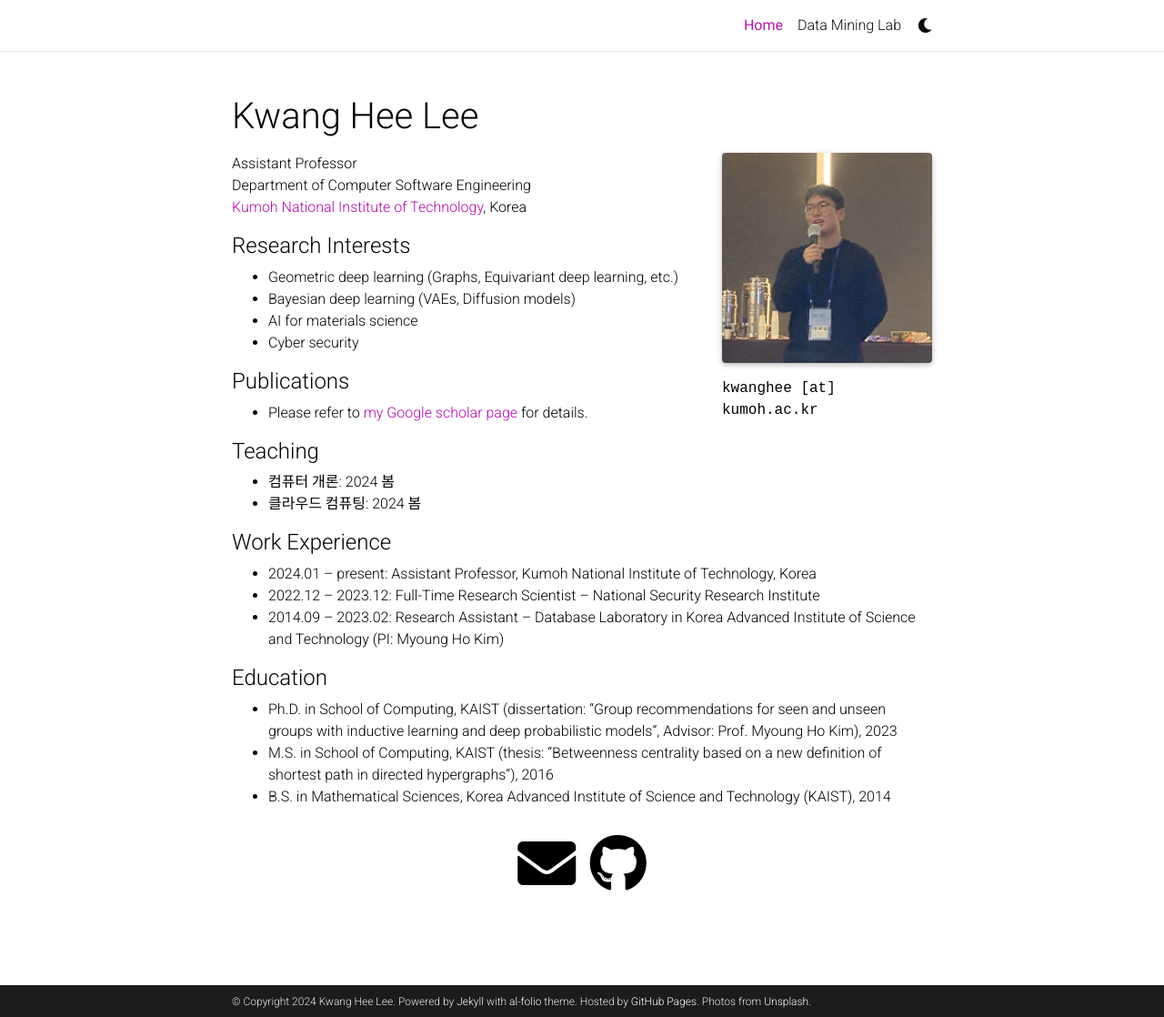
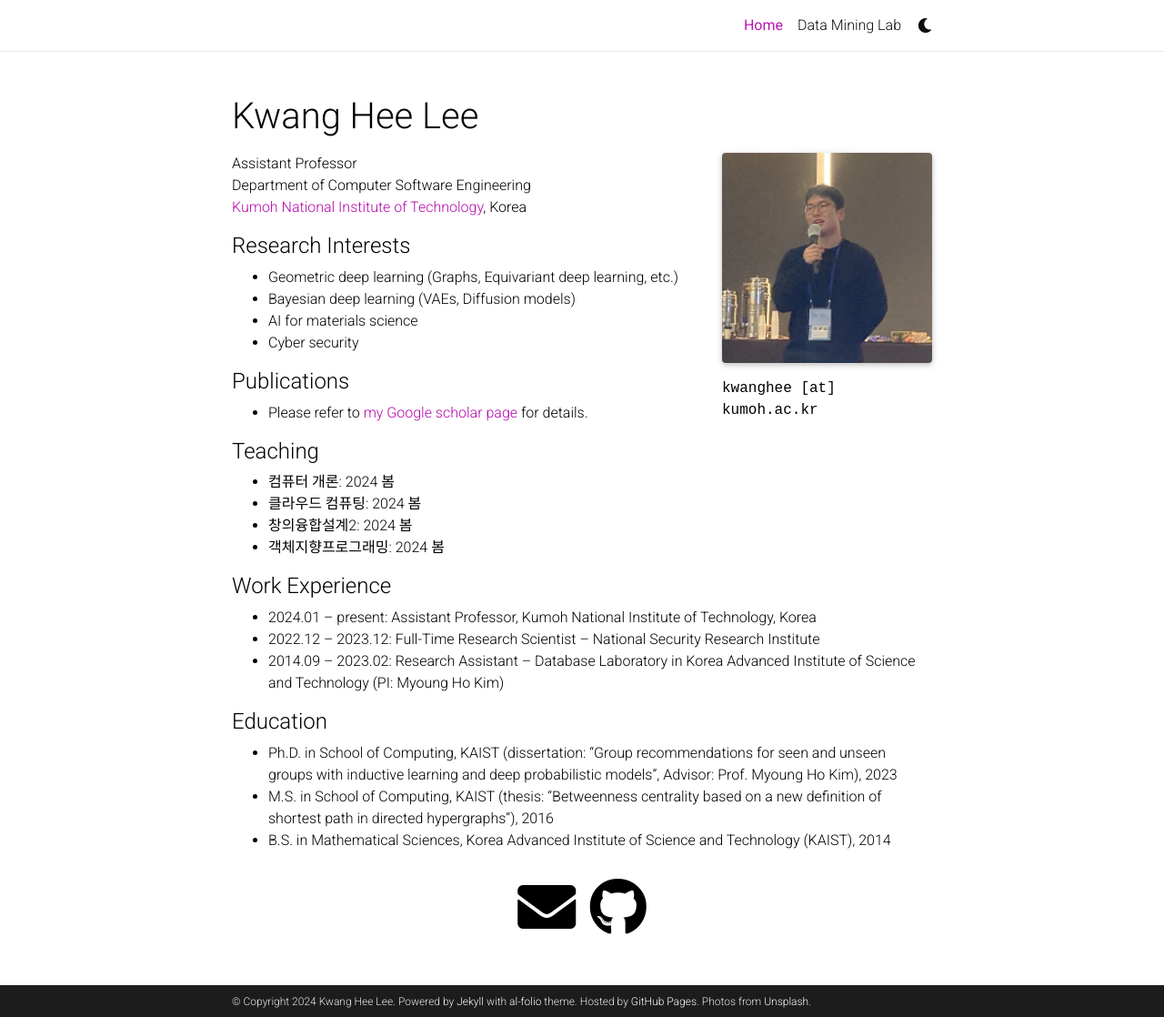
Before and after one commit to kwangheeya/kwangheeya.github.io, a Jekyll site: the page built from _pages/Home.md, in a window 1280 px wide and 1118 px high. Shown: the whole window at 91% size. Built offline with Jekyll 4.4.1, drawn with Linux system fonts in a browser that asks for light colours; full-size pictures stand in for the smaller copies a plugin makes; comment, search, counter and statistics services are not loaded; a style sheet for code colours, icons or effects is not loaded.

Commit message:
Update Home.md

```diff
--- a/_pages/Home.md
+++ b/_pages/Home.md
@@ -34,6 +34,8 @@ Department of Computer Software Engineering <br />
 
 - 컴퓨터 개론: 2024 봄
 - 클라우드 컴퓨팅: 2024 봄
+- 창의융합설계2: 2024 봄
+- 객체지향프로그래밍: 2024 봄
 
 
 #### Work Experience
```
